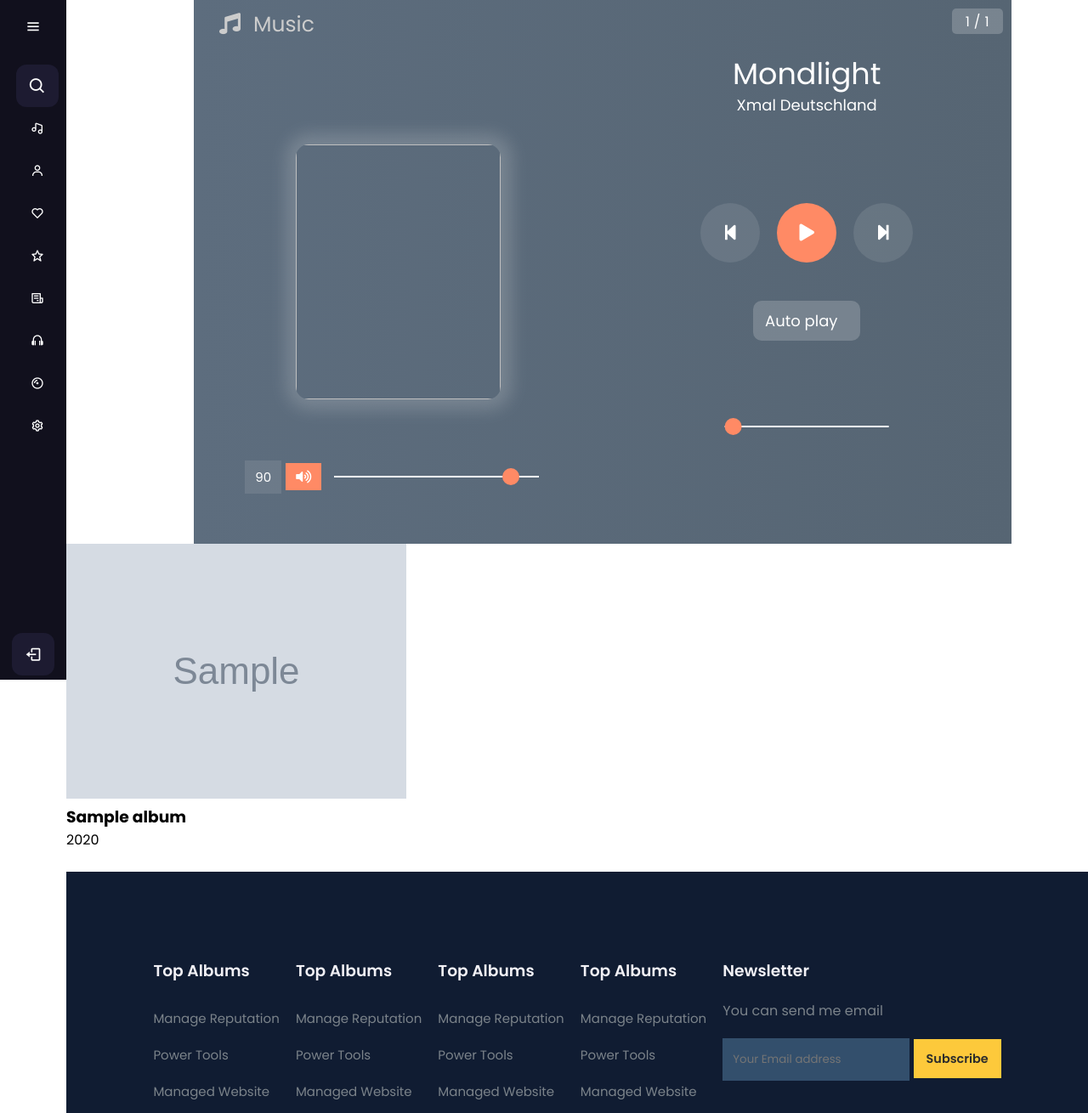
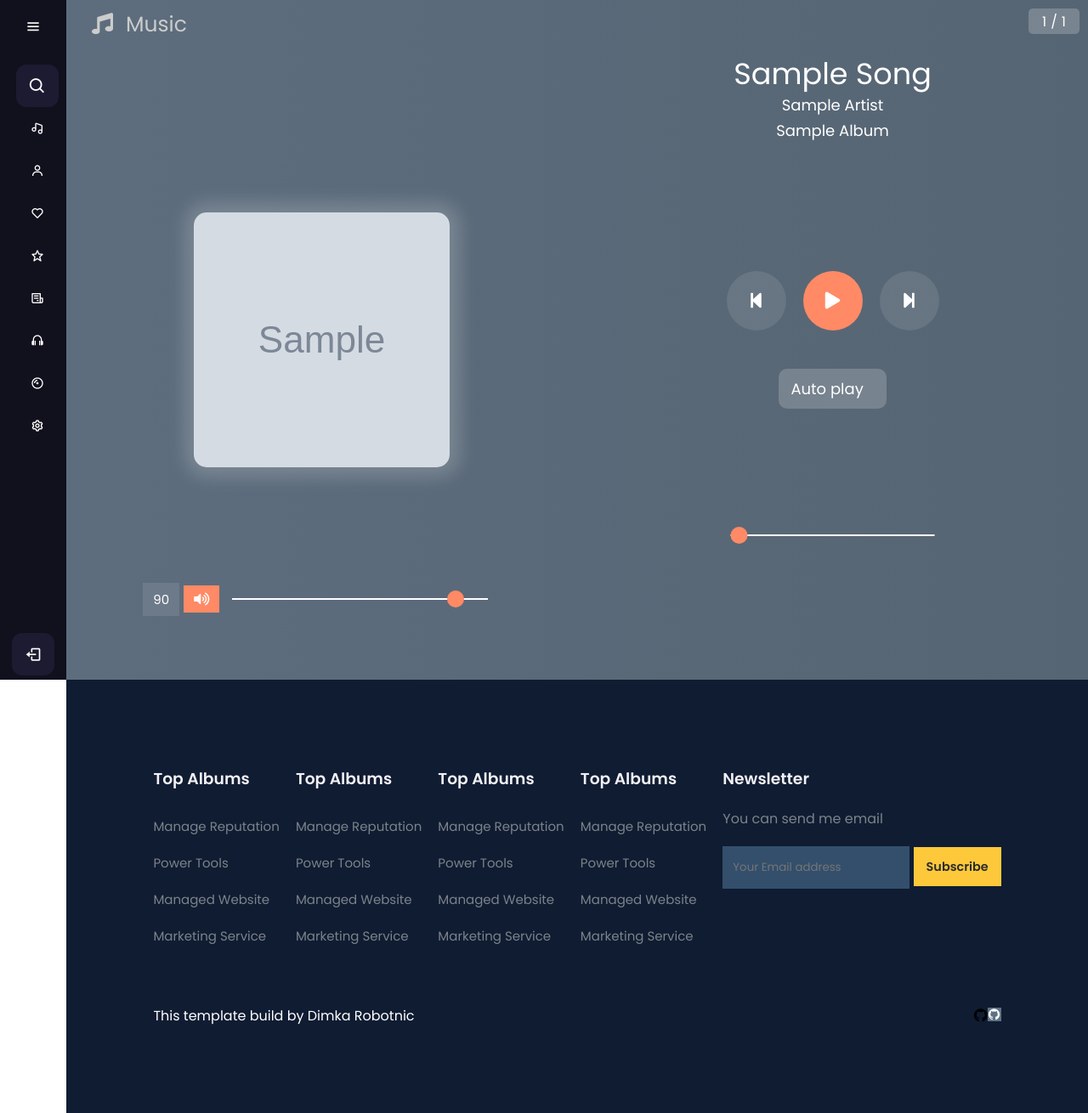
Before and after one commit to DmitriyBul/DimkaMusic, a Django app: template music/templates/music/album_detail.html in a window 1280 px wide. Shown: the top 1310 px of the page at 85% size. Run offline with Django 3.2, Linux system fonts and the light colour scheme; the template is opened without the code that fills it: most values are stand-ins (such as "Sample title", 1, 10 or a date in 2020); grey boxes marked "Sample" are stand-in pictures; some libraries are stand-ins or nearby versions.

Commit message:
Full album can be played

```diff
--- a/music/static/css/base.css
+++ b/music/static/css/base.css
@@ -197,6 +197,7 @@ input[type="range"]::-webkit-slider-thumb{
     color: #fff;
     font-size: 18px;
 }
+
 .right .duration{
     position: absolute;
     bottom: 20%;
--- a/music/static/css/style.css
+++ b/music/static/css/style.css
@@ -519,10 +519,9 @@ footer .copyright .pro-links i:hover{
 }
 
 .main-player{
-    left: 150px;
     position: relative;
-    height: 80%;
-    width: 80%;
+    height: 100%;
+    width: 100%;
     display: flex;
     align-items: center;
     justify-content: center;
@@ -646,6 +645,15 @@ input[type="range"]::-webkit-slider-thumb{
     color: #fff;
     font-size: 18px;
 }
+.right #album_name{
+    position: absolute;
+    left: 50%;
+    top: 140px;
+    transform: translateX(-50%);
+    text-transform: capitalize;
+    color: #ffffff;
+    font-size: 18px;
+}
 .right .duration{
     position: absolute;
     bottom: 20%;
--- a/music/templates/music/album_detail.html
+++ b/music/templates/music/album_detail.html
@@ -30,6 +30,7 @@
 
         <p id="title">title.mp3</p>
         <p id="artist">artist name</p>
+        <p id="album_name">{{album.name}}</p>
 
         <div class="middle">
             <button onclick="previous_song()" id="pre"><i class="fa fa-step-backward" aria-hidden="true"></i></button>
@@ -44,17 +45,6 @@
         </button>
     </div>
 </div>
-
-<img src="{% if album.image %}{{ album.image.url }}{%endif%}">
-<div class="col-6">
-    <div class="product-detail">
-        <h3>{{ album.name }}</h3>
-
-        {{ album.year }}
-
-    </div>
-</div>
-<br>
 {% endblock %}
 </body>
 
--- a/music/templates/music/base.html
+++ b/music/templates/music/base.html
@@ -182,12 +182,14 @@ let song_1 = document.getElementById("1");
 let track = document.createElement('audio');
 let count = document.getElementsByClassName('song').length;
 let song_data = [];
-
-
+let name_data = [];
+let singer_name = '{{album.artist}}';
 
 {% for song in songs %}
     song_data.push('{{song.file.url}}');
+    name_data.push('{{song.name}}');
 {% endfor %}
+
 
 let All_song = [];
 /*
@@ -218,9 +220,9 @@ let All_song = [
 ];*/
 for (let i = 0; i < count; i++) {
   All_song.push({
-      name: "Mondlight",
+      name: name_data[i],
         path: song_data[i],
-        singer: "Xmal Deutschland"
+        singer: singer_name
   });
   }
 
@@ -230,6 +232,7 @@ function load_track(index_no) {
     track.src = All_song[index_no].path;
     title.innerHTML = All_song[index_no].name;
     artist.innerHTML = All_song[index_no].singer;
+    track_image.src = '{{album.image.url}}';
     track.load();
 
     total.innerHTML = All_song.length;
--- a/music/views.py
+++ b/music/views.py
@@ -19,7 +19,7 @@ class HomeView(ListView):
 class AlbumDetailView(View):
     def get(self, request, ordering='AZ', *args, **kwargs):
         album = get_object_or_404(Album, id=self.kwargs['id'], slug=self.kwargs['slug'])
-        songs = Song.objects.filter(album=album)
+        songs = Song.objects.filter(album=album).order_by('number_in_album')
         template_name = 'music/album_detail.html'
         context = {'album': album, 'songs': songs}
         return render(request, template_name, context)
```
